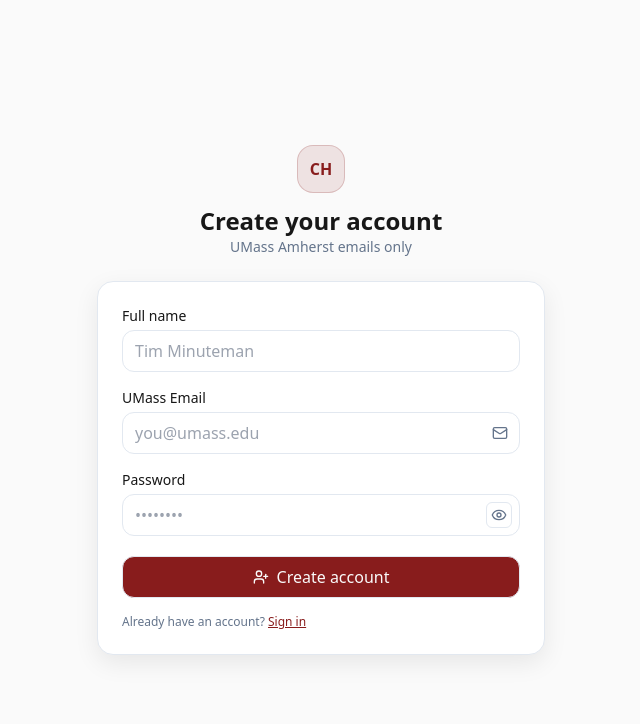
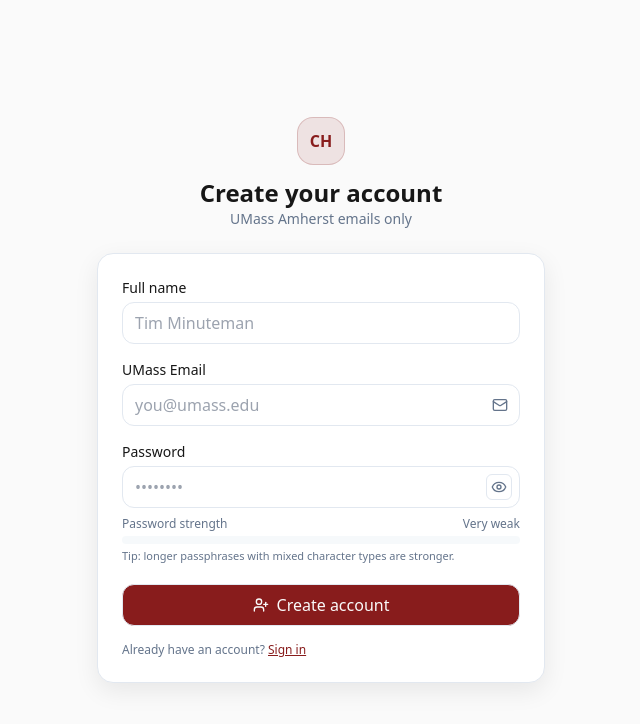
Before and after one commit to MadOrange4/campus-hub, a React (Vite) app in the folder frontend/: page /register in a window 1280 px wide. Shown: the top 724 px of the page, without its empty margins (319-959 px from the left). Built offline with nearby package versions, Linux system fonts and the light colour scheme; no server answers.

Commit message:
Password verification: fixes + UX meter

```diff
--- a/frontend/src/lib/password-strength.ts
+++ b/frontend/src/lib/password-strength.ts
@@ -91,22 +91,35 @@
 }
 //returns the length of the longest common substring between s1 and s2
 function lcss(s1: string, s2: string): number {
-  const DP: number[][] = new Array<number[]>(s1.length);
+  const n = s1.length, m = s2.length;
+  if (n === 0 || m === 0) return 0;
+
+  const DP: number[][] = Array.from({ length: n }, () => new Array<number>(m).fill(0));
   let ans = 0;
-  for (let i = 0; i < DP.length; i++) {
-    DP[i] = new Array<number>(s2.length);
-    DP[i][0] = s1.charAt(0) === s2.charAt(i) ? 1 : 0;
+
+  // init [0][0]
+  DP[0][0] = s1[0] === s2[0] ? 1 : 0;
+  ans = DP[0][0];
+
+  // first column
+  for (let i = 1; i < n; i++) {
+    DP[i][0] = (s1[i] === s2[0]) ? 1 : 0;
+    if (DP[i][0] > ans) ans = DP[i][0];
+  }
+  // first row
+  for (let j = 1; j < m; j++) {
+    DP[0][j] = (s1[0] === s2[j]) ? 1 : 0;
+    if (DP[0][j] > ans) ans = DP[0][j];
   }
 
-  for (let i = 1; i < s2.length; i++) {
-    DP[0][i] = s1.charAt(1) === s2.charAt(0) ? 1 : 0;
-  }
-  for (let i = 1; i < s1.length; i++) {
-    for (let j = 1; j < s2.length; j++) {
-      if (s1.charAt(i) === s2.charAt(j)) {
-        ans = Math.max(ans, (DP[i][j] = 1 + DP[i - 1][j - 1]));
+  // fill the rest
+  for (let i = 1; i < n; i++) {
+    for (let j = 1; j < m; j++) {
+      if (s1[i] === s2[j]) {
+        DP[i][j] = DP[i - 1][j - 1] + 1;
+        if (DP[i][j] > ans) ans = DP[i][j];
       } else {
-        DP[i][j] = 0;
+        DP[i][j] = 0; // substring must be contiguous
       }
     }
   }
@@ -162,28 +175,27 @@
   strong: boolean;
   issues: string[];
 } {
-  const one: boolean = password.length > 15;
-  const two: boolean =
-    password.match(/[A-Z]/) != null &&
-    password.match(/[a-z]/) != null &&
-    password.match(/\W/) != null &&
-    password.match(/\d/) != null;
-  //uppercase, lowercase, special character, number respectively.
-  const three: boolean = passwordEntropy(password);
+  const issues: string[] = [];
+
+  // 1) length
+  const longEnough = password.length >= 8;  // was >15
+  if (!longEnough) issues.push("Use at least 8 characters.");
+
+  // 2) optional light diversity (3 of 4), not required
+  const classes = [
+    /[A-Z]/.test(password),
+    /[a-z]/.test(password),
+    /\d/.test(password),
+    /[\W_]/.test(password),
+  ].filter(Boolean).length;
+  const diverseEnough = classes >= 3;
+  if (!diverseEnough) issues.push("Include 3 of: upper, lower, number, symbol.");
+
+  // 3) banned / breached similarity (relax threshold)
   const badPasswords = getBannedPasswords();
-  const four: boolean = !badPasswords.some((badPass): boolean => {
-    return lcss(password, badPass) > 4;
-  });
-  const issues: string[] = Array(4);
-  issues[0] = !one ? "Your password is too short.\n" : "";
-  issues[1] = !two
-    ? "Your password is constructed from an alphabet which lacks at least one of uppercase, lowercase, number or special characters (underscore is not a special character).\n"
-    : "";
-  issues[2] = !three ? "Your password has low entropy.\n" : "";
-  issues[3] = !four
-    ? "Your password is too similar to a common password, or you used keys too close to each other on the keyboard"
-    : "";
+  const tooSimilar = badPasswords.some(bp => lcss(password, bp) >= 7); // was >4
+  if (tooSimilar) issues.push("Too similar to a common password.");
 
-  const strong: boolean = one && two && three && four;
+  const strong = longEnough && !tooSimilar; // diversity just a nudge
   return { strong, issues };
 }
--- a/frontend/src/pages/Register.tsx
+++ b/frontend/src/pages/Register.tsx
@@ -1,4 +1,4 @@
-import { useState } from "react";
+import { useMemo, useState } from "react";
 import { useNavigate, Link } from "react-router-dom";
 import { auth } from "../lib/firebase";
 import {
@@ -7,8 +7,62 @@
   updateProfile,
 } from "firebase/auth";
 import { isAllowedEmail } from "../lib/auth-domain";
-import { LogIn, Mail, Eye, EyeOff, UserPlus } from "lucide-react";
+import { Mail, Eye, EyeOff, UserPlus } from "lucide-react";
 import { isStrongPassword } from "../lib/password-strength.ts";
+
+type StrengthInfo = {
+  score: 0 | 1 | 2 | 3 | 4;   // 0=very weak … 4=strong
+  percent: number;            // 0–100 for the bar
+  label: string;              // text label
+};
+
+// fast, lightweight strength estimator for the UI (no banned-list check here)
+// we still do the real checks in onSubmit with isStrongPassword()
+function measureStrength(pw: string): StrengthInfo {
+  if (!pw) return { score: 0, percent: 0, label: "Very weak" };
+
+  const len = pw.length;
+  const hasLower = /[a-z]/.test(pw);
+  const hasUpper = /[A-Z]/.test(pw);
+  const hasDigit = /\d/.test(pw);
+  const hasSymbol = /[\W_]/.test(pw);
+  const classes = [hasLower, hasUpper, hasDigit, hasSymbol].filter(Boolean).length;
+
+  // Penalize obvious repetition (e.g., 'aaaaaa', 'abcabcabc')
+  const repeatedSeq =
+    /(.)\1{2,}/.test(pw) || /(..)\1{2,}/.test(pw) || /(...)\1{2,}/.test(pw);
+
+  // Base points: length
+  let pts = 0;
+  if (len >= 16) pts += 3;
+  else if (len >= 12) pts += 2.5;
+  else if (len >= 10) pts += 2;
+  else if (len >= 8) pts += 1.5;
+  else if (len >= 6) pts += 1;
+
+  // Variety points
+  pts += (classes - 1) * 0.75; // 0, .75, 1.5, 2.25
+
+  // Light penalty for repetition
+  if (repeatedSeq) pts -= 0.75;
+
+  // Clamp 0–4 and map to score
+  const clamped = Math.max(0, Math.min(4, pts / 1.5)); // normalize roughly into 0–4
+  const rawScore = Math.round(clamped as number) as 0 | 1 | 2 | 3 | 4;
+
+  const scoreToLabel = ["Very weak", "Weak", "Fair", "Good", "Strong"] as const;
+  const percent = Math.min(100, Math.max(0, Math.floor((rawScore / 4) * 100)));
+
+  return { score: rawScore, percent, label: scoreToLabel[rawScore] };
+}
+
+function strengthColor(score: number) {
+  // Tailwind-ish colors: danger → warning → brand/green
+  if (score <= 1) return "bg-red-500";
+  if (score === 2) return "bg-yellow-500";
+  if (score === 3) return "bg-amber-500";
+  return "bg-emerald-600";
+}
 
 export default function Register() {
   const nav = useNavigate();
@@ -20,28 +74,33 @@
   const [err, setErr] = useState<string | null>(null);
   const [sent, setSent] = useState(false);
 
+  const strength = useMemo(() => measureStrength(pw), [pw]);
+
   async function onSubmit(e: React.FormEvent) {
     e.preventDefault();
     setErr(null);
+
     if (!isAllowedEmail(email)) {
       setErr("Please use your @umass.edu email.");
       return;
     }
-    //we look at the password here
-    const obj = isStrongPassword(pw);
-    let str = "Your Password is too weak:\n";
-    [0, 1, 2, 3].forEach((i) => {
-      str += obj.issues[i];
-    });
-    if (!obj.strong) {
-      setErr(str);
+
+    // Real password policy check (banned list, etc.)
+    const res = isStrongPassword(pw);
+    if (!res.strong) {
+      const msg =
+        "Your Password is too weak:\n- " +
+        res.issues.filter(Boolean).join("\n- ");
+      setErr(msg);
       return;
     }
+
     try {
       setLoading(true);
       const cred = await createUserWithEmailAndPassword(auth, email, pw);
-      if (name.trim())
+      if (name.trim()) {
         await updateProfile(cred.user, { displayName: name.trim() });
+      }
       await sendEmailVerification(cred.user);
       setSent(true);
     } catch (ex: any) {
@@ -76,10 +135,14 @@
 
         <form
           onSubmit={onSubmit}
+          noValidate
           className="bg-surface border border-border rounded-2xl shadow-soft p-6"
         >
           {err && (
-            <div className="mb-4 rounded-xl border border-danger/40 bg-danger/10 text-danger px-3 py-2 text-sm">
+            <div
+              className="mb-4 rounded-xl border border-danger/40 bg-danger/10 text-danger px-3 py-2 text-sm"
+              style={{ whiteSpace: "pre-line" }}
+            >
               {err}
             </div>
           )}
@@ -139,7 +202,25 @@
                 </button>
               </div>
 
+              {/* Password strength meter */}
+              <div className="mt-2">
+                <div className="flex items-center justify-between text-xs text-text-muted mb-1">
+                  <span>Password strength</span>
+                  <span>{strength.label}</span>
+                </div>
+                <div className="h-2 w-full rounded-full bg-muted/60 overflow-hidden">
+                  <div
+                    className={`h-2 ${strengthColor(strength.score)}`}
+                    style={{ width: `${strength.percent}%`, transition: "width 180ms ease" }}
+                  />
+                </div>
+                <div className="mt-1 text-[11px] text-text-muted">
+                  Tip: longer passphrases with mixed character types are stronger.
+                </div>
+              </div>
+
               <button
+                type="submit"
                 disabled={loading}
                 className="mt-5 w-full inline-flex items-center justify-center gap-2 px-4 py-2 rounded-xl bg-brand text-background hover:bg-brand-600 disabled:opacity-70"
               >
```
